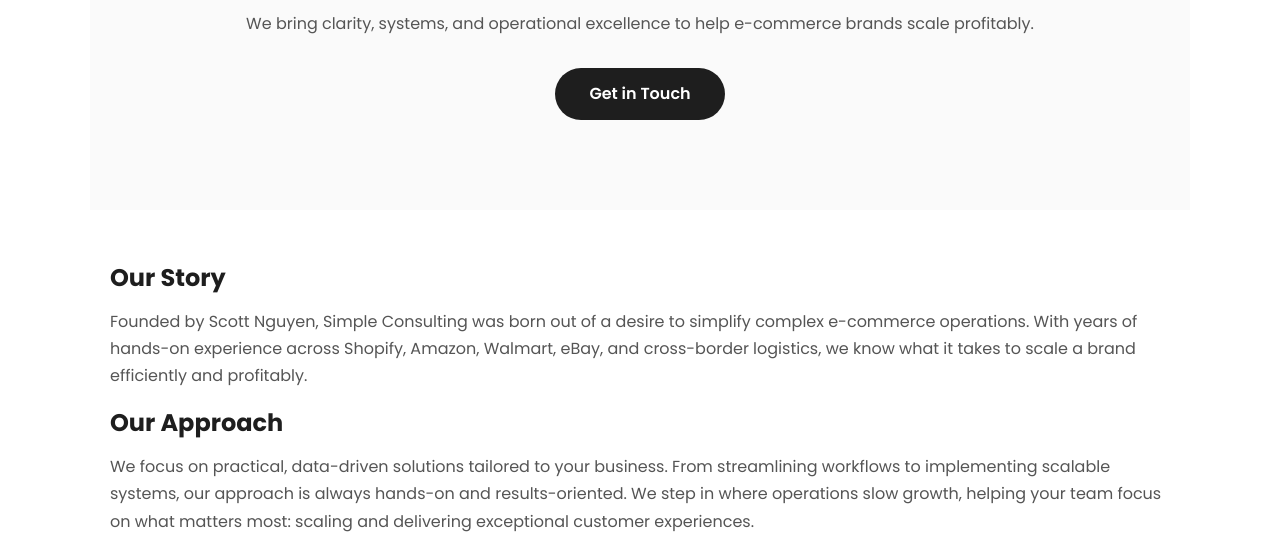
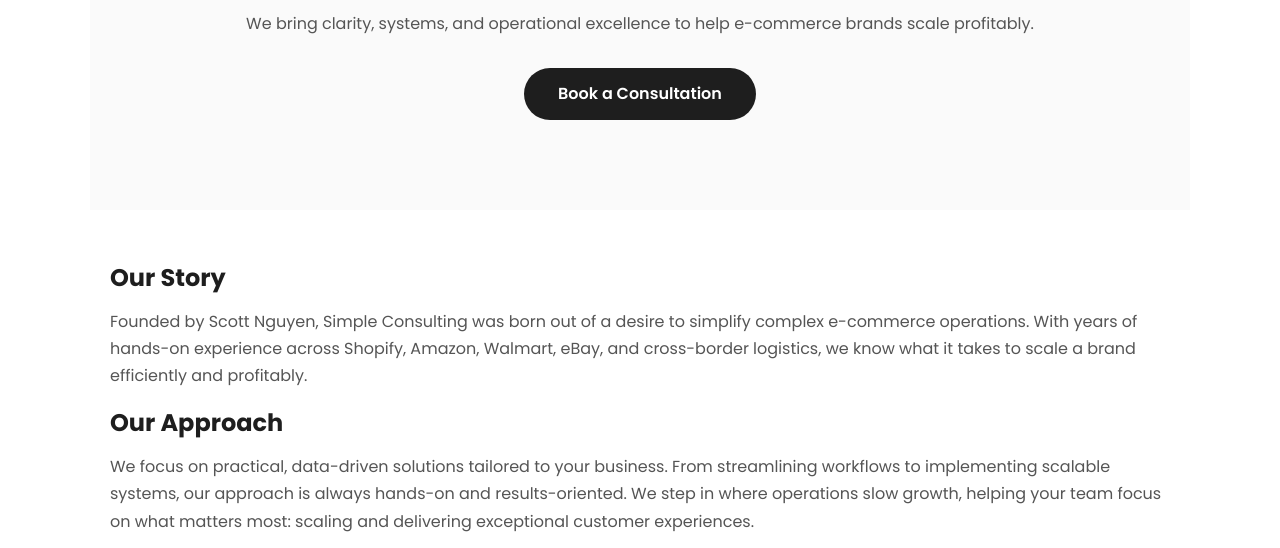
Before and after one commit to aisupportbot/simpleconsulting, a plain HTML site: page about.html in a window 1280 px wide. Shown: the part 230-778 px from the top of the page. Drawn offline with Linux system fonts and the light colour scheme.

Commit message:
Update about.html

```diff
--- a/about.html
+++ b/about.html
@@ -60,7 +60,7 @@ footer{text-align:center;padding:35px 20px;border-top:1px solid #eee;color:#555}
 <section id="hero">
   <h1>About Simple Consulting</h1>
   <p>We bring clarity, systems, and operational excellence to help e-commerce brands scale profitably.</p>
-  <a href="booking.html">Get in Touch</a>
+  <a href="booking.html">Book a Consultation</a>
 </section>
 
 <section id="about">
```
